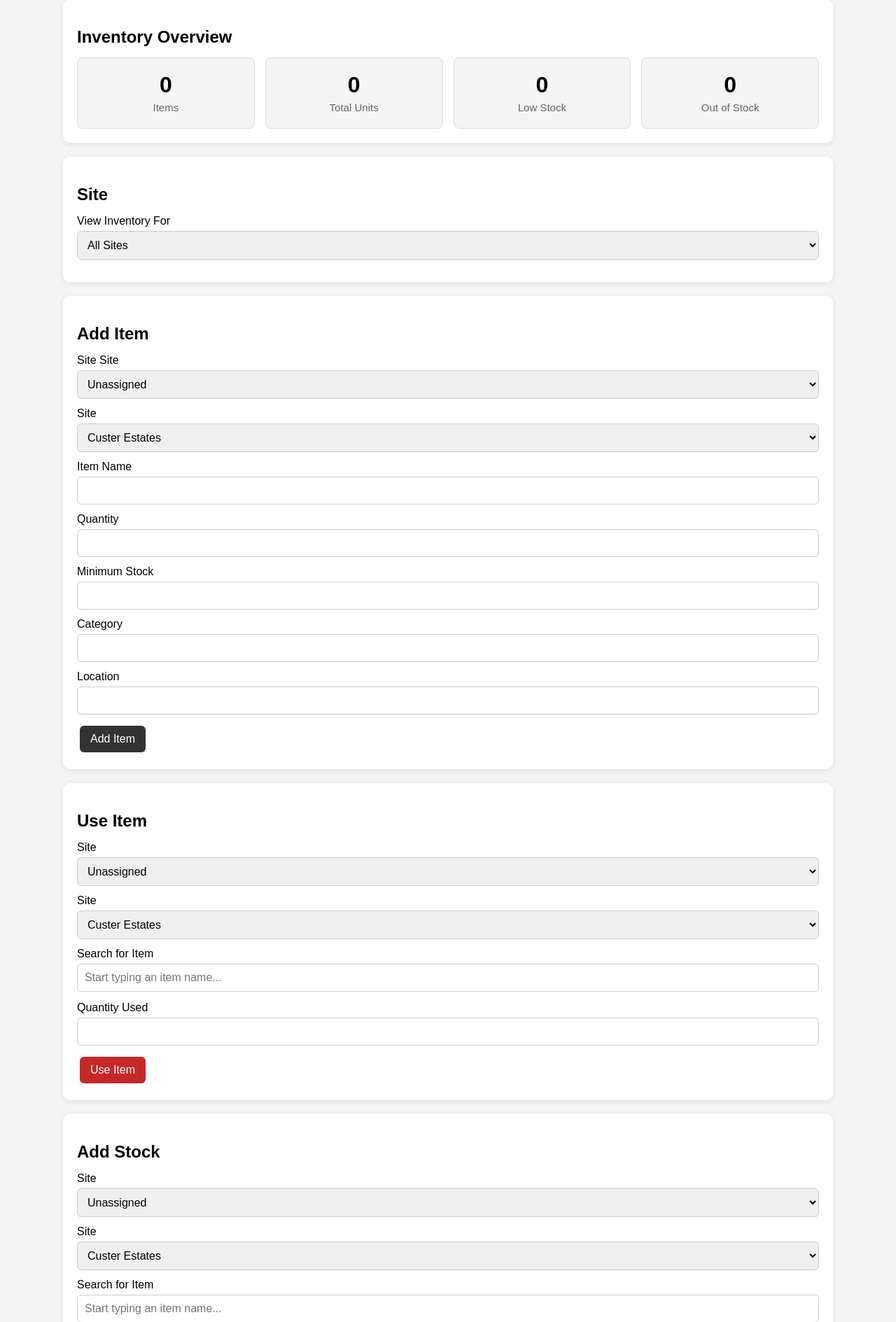
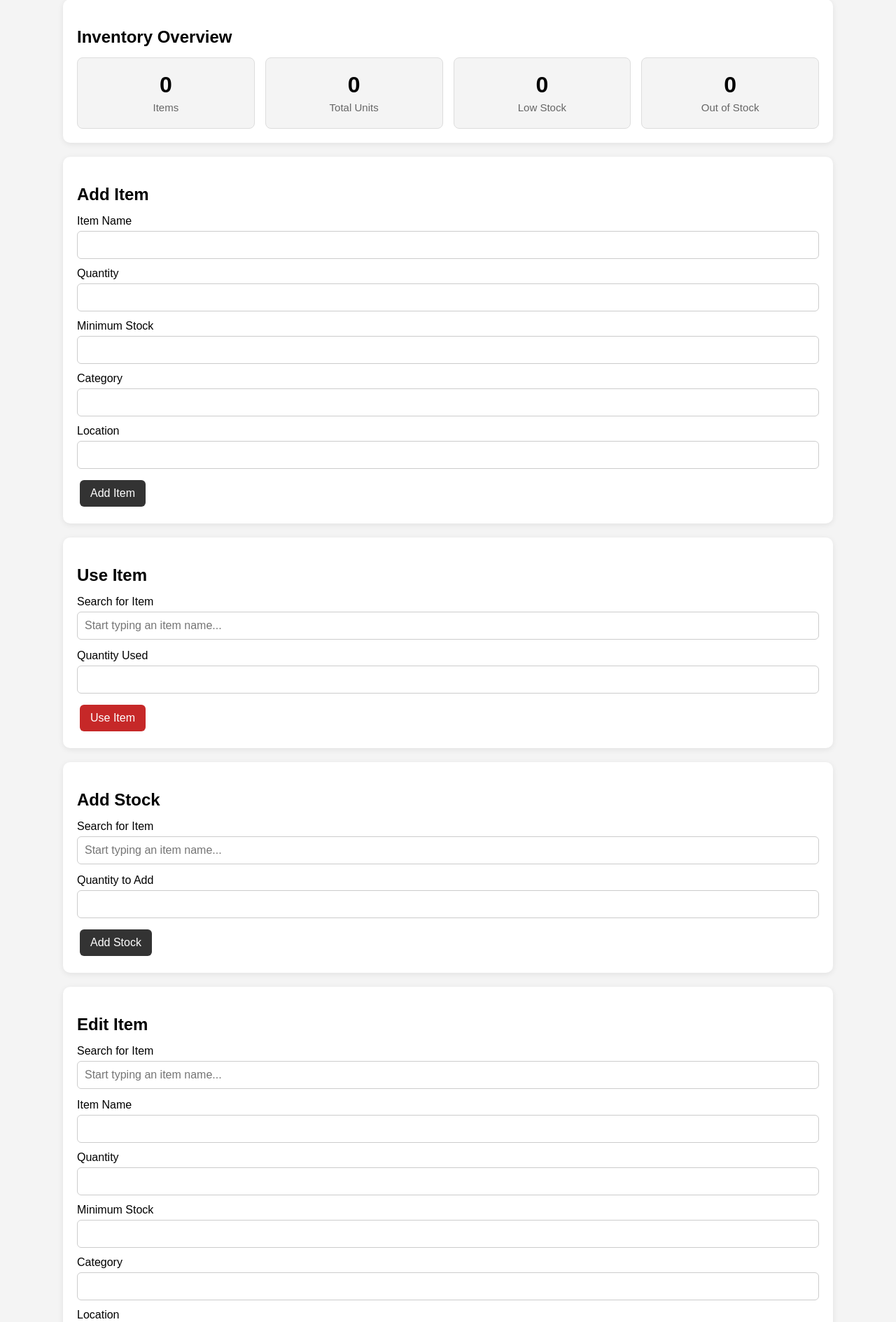
Before and after one commit to pribe41-svg/Custer-estate-inventory, a Flask app: page / in a window 1280 px wide. Shown: the part 94-1983 px from the top of the page at 70% size. Run offline with Flask 3, Linux system fonts and the light colour scheme; data that the repository does not hold is empty; some libraries are stand-ins or nearby versions.

Commit message:
Remove site selector

```diff
--- a/templates/index.html
+++ b/templates/index.html
@@ -3,7 +3,6 @@
 <head>
     <meta charset="UTF-8">
     <meta name="viewport" content="width=device-width, initial-scale=1.0">
-
 <title>Maintenance Inventory</title>
 
 <style>
@@ -151,24 +150,11 @@
         font-size: 15px;
     }
 
-@media (max-width: 700px) {
-
-    .dashboard-grid {
-        grid-template-columns: repeat(2, 1fr);
-    }
-
-    .dashboard-box strong {
-        font-size: 26px;
-    }
-}
-
-
     .empty {
         color: #777;
     }
 
     @media (max-width: 700px) {
-
         body {
             padding: 10px;
         }
@@ -185,14 +171,19 @@
         td {
             padding: 7px;
         }
+
+        .dashboard-grid {
+            grid-template-columns: repeat(2, 1fr);
+        }
+
+        .dashboard-box strong {
+            font-size: 26px;
+        }
     }
 </style>
 </head>
-
 <body>
-
 <div class="container">
-
 <h1>Maintenance Inventory</h1>
 
 <!-- ================================================= -->
@@ -229,45 +220,6 @@
 
 </div>
 
-    <div class="card">
-
-    <h2>Site</h2>
-
-    <form action="/" method="GET">
-
-        <label for="siteFilter">
-            View Inventory For
-        </label>
-
-        <select
-            id="siteFilter"
-            name="site"
-            onchange="this.form.submit()"
-        >
-
-            <option value="">
-                All Sites
-            </option>
-
-            {% for site in sites %}
-
-                <option
-                    value="{{ site }}"
-                    {% if selected_site == site %}
-                        selected
-                    {% endif %}
-                >
-                    {{ site }}
-                </option>
-
-            {% endfor %}
-
-        </select>
-
-    </form>
-
-</div>
-
 
 <!-- ================================================= -->
 <!-- ADD ITEM -->
@@ -278,30 +230,6 @@
     <h2>Add Item</h2>
 
     <form action="/add" method="POST">
-
-            <label for="itemSite">Site</label>
-
-            <label for="itemSite">Site</label>
-
-            <select id="itemSite" name="site" required>
-                <option value="Unassigned">Unassigned</option>
-
-                {% for site in sites %}
-                    <option value="{{ site }}">{{ site }}</option>
-                {% endfor %}
-            </select>
-
-            <label for="site">Site</label>
-
-<select
-    id="site"
-    name="site"
-    required
->
-    <option value="Custer Estates">Custer Estates</option>
-    <option value="Culver Estates">Culver Estates</option>
-    <option value="Unassigned">Unassigned</option>
-</select>
 
         <label for="itemName">Item Name</label>
 
@@ -368,39 +296,7 @@
 
     <h2>Use Item</h2>
 
-        <label for="useSite">
-    Site
-</label>
-
-<select id="useSite" name="useSite" required>
-
-    <option value="Unassigned">
-        Unassigned
-    </option>
-
-    {% for site in sites %}
-
-        <option value="{{ site }}">
-            {{ site }}
-        </option>
-
-    {% endfor %}
-
-</select>
-
     <form action="/use" method="POST">
-
-            <label for="useSite">Site</label>
-
-<select
-    id="useSite"
-    name="useSite"
-    required
->
-    <option value="Custer Estates">Custer Estates</option>
-    <option value="Culver Estates">Culver Estates</option>
-    <option value="Unassigned">Unassigned</option>
-</select>
 
         <label for="useSearch">
             Search for Item
@@ -457,39 +353,7 @@
 
     <h2>Add Stock</h2>
 
-        <label for="stockSite">
-    Site
-</label>
-
-<select id="stockSite" name="stockSite" required>
-
-    <option value="Unassigned">
-        Unassigned
-    </option>
-
-    {% for site in sites %}
-
-        <option value="{{ site }}">
-            {{ site }}
-        </option>
-
-    {% endfor %}
-
-</select>
-
     <form action="/add-stock" method="POST">
-
-            <label for="stockSite">Site</label>
-
-<select
-    id="stockSite"
-    name="stockSite"
-    required
->
-    <option value="Custer Estates">Custer Estates</option>
-    <option value="Culver Estates">Culver Estates</option>
-    <option value="Unassigned">Unassigned</option>
-</select>
 
         <label for="stockSearch">
             Search for Item
@@ -546,39 +410,7 @@
 
     <h2>Edit Item</h2>
 
-        <label for="stockSite">
-    Site
-</label>
-
-<select id="stockSite" name="stockSite" required>
-
-    <option value="Unassigned">
-        Unassigned
-    </option>
-
-    {% for site in sites %}
-
-        <option value="{{ site }}">
-            {{ site }}
-        </option>
-
-    {% endfor %}
-
-</select>
-
     <form action="/edit-item" method="POST">
-
-            <label for="editSite">Site</label>
-
-<select
-    id="editSite"
-    name="site"
-    required
->
-    <option value="Custer Estates">Custer Estates</option>
-    <option value="Culver Estates">Culver Estates</option>
-    <option value="Unassigned">Unassigned</option>
-</select>
 
         <label for="editSearch">
             Search for Item
@@ -744,8 +576,6 @@
 </div>
 
 
-
-
 <!-- ================================================= -->
 <!-- LOCATIONS -->
 <!-- ================================================= -->
@@ -889,7 +719,6 @@
         <table>
 
             <tr>
-                    <th>Site</th>
                 <th>Item</th>
                 <th>Quantity</th>
                 <th>Minimum</th>
@@ -905,7 +734,6 @@
                         class="low-stock"
                     {% endif %}
                 >
-                        <td>{{ item.site }}</td>
 
                     <td>{{ item_name }}</td>
 
@@ -929,12 +757,6 @@
                                 type="hidden"
                                 name="deleteItem"
                                 value="{{ item_name }}"
-
-                                <input
-                                    type="hidden"
-                                    name="deleteSite"
-                                    value="{{ item.site }}"
->
                             >
 
                             <button
@@ -1010,14 +832,10 @@
     </a>
 
 </div>
-
 </div>
-
-
 <!-- ===================================================== -->
 <!-- SEARCH JAVASCRIPT -->
 <!-- ===================================================== -->
-
 <script>
 
     // =====================================================
@@ -1352,6 +1170,5 @@
     }
 
 </script>
-
 </body>
 </html>
```
Lines whose indentation alone changed are shown as unchanged.
